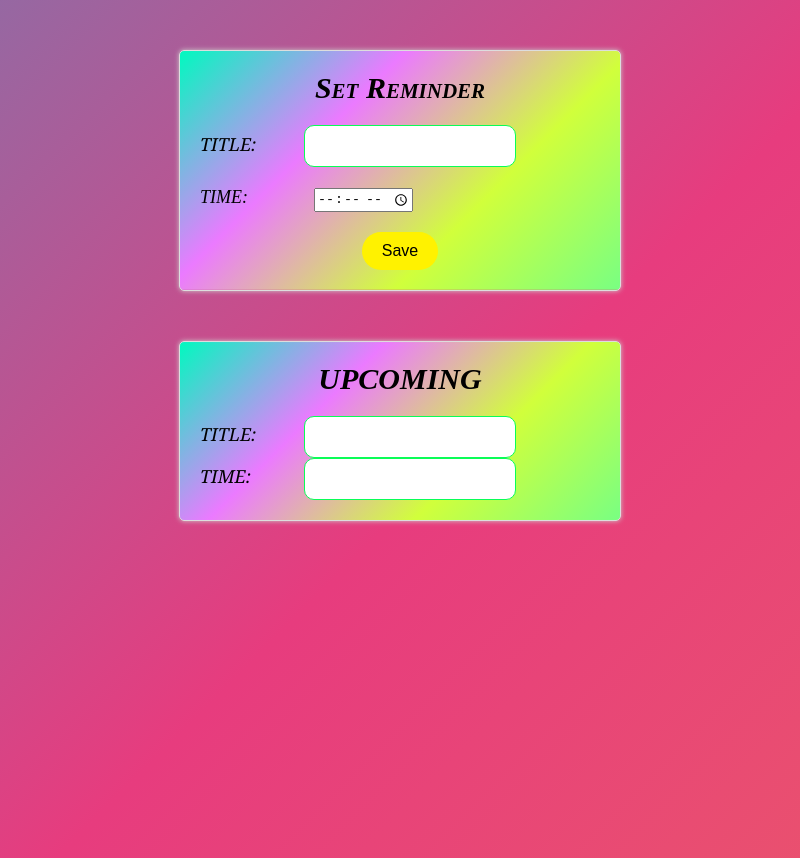
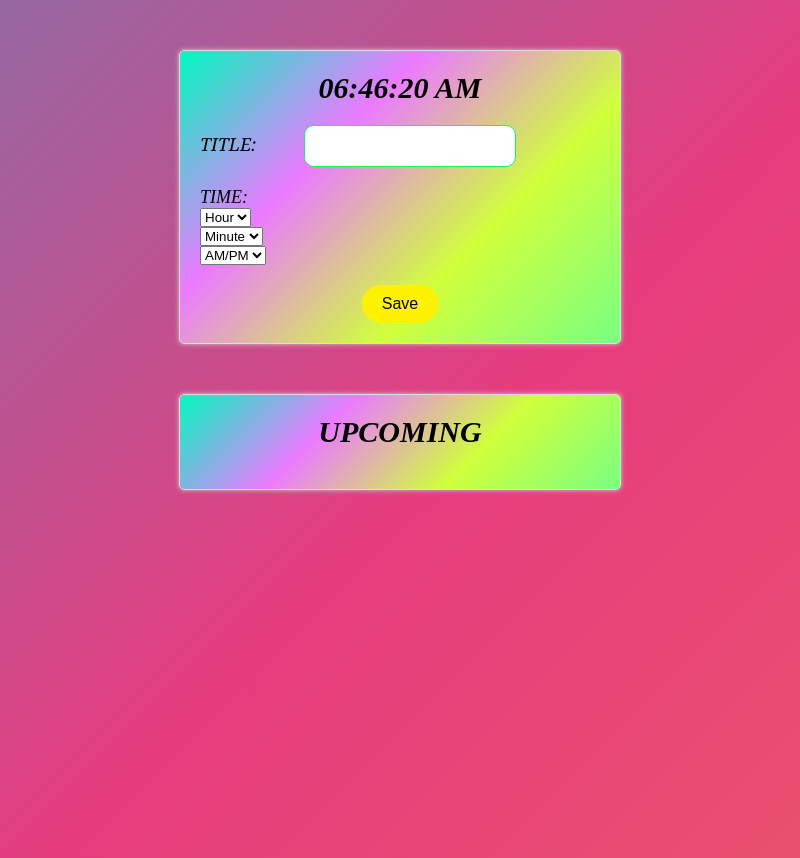
Before and after one commit to dev221b/Electron_Hacknight, an Electron app: page index.html in a window 800 px wide. Drawn offline with Linux system fonts and the light colour scheme.

Commit message:
Reminder implemented

```diff
--- a/index.html
+++ b/index.html
@@ -1,40 +1,99 @@
 <!DOCTYPE html>
 <html>
+  <head>
+    <meta charset="UTF-8">
+    <!-- https://developer.mozilla.org/en-US/docs/Web/HTTP/CSP -->
+    <meta http-equiv="Content-Security-Policy" content="default-src 'self'; script-src 'self'">
+    <link rel="stylesheet" href="style.css">
+    <title>NotiKuttan</title>
+  </head>
+  <!-- <body>
+    <h1>00:00:00 AM</h1>
+    <div class="content">
 
-<head>
-    <title>NotiKuttan</title>
-    <link rel="stylesheet" type="text/css" href="style.css">
-</head>
+      <div class="column">
+        <select>
+          <option value="Hour" selected hidden>Hour</option>
+        </select>
+      </div>
 
-<body>
+      <div class="column">
+        <select>
+          <option value="Minute" selected hidden>Minute</option>
+        </select>
+      </div>
+
+      <div class="column">
+        <select>
+          <option value="AM/PM" selected hidden>AM/PM</option>
+        </select>
+      </div>
+
+      <button>Save</button>
+    </div>
+
+    <div class="upcoming">
+      <h2></h2>
+    </div>
+
+
+    <script src="./renderer.js"></script>
+  </body> -->
+
+
+  <body>
     <div class="notifier">
-        <h1>Set Reminder</h1>
+        <h1>Set Reminder</h1> <!--this is being overwritten by the current time atm for convenience, should change later-->
         <div class="input-group1">
             <label for="time">TITLE:</label>
-            <input type="text" id="text" name="text">
+            <input type="text" id="title" name="text">
         </div>
         <div class="input-group">
             <label for="time">TIME:</label>
-            <input type="time" id="time" name="time">
+            <!-- <input type="time" id="time" name="time"> -->
+            <div class="column">
+              <select>
+                <option value="Hour" selected hidden>Hour</option>
+              </select>
+            </div>
+
+            <div class="column">
+              <select>
+                <option value="Minute" selected hidden>Minute</option>
+              </select>
+            </div>
+
+            <div class="column">
+              <select>
+                <option value="AM/PM" selected hidden>AM/PM</option>
+              </select>
+            </div>
         </div>
         <div class="button-group">
             <button class="btn-save">Save</button>
         </div>
     </div>
-    <div class="notifier">
+    <div class="notifier" id="upcoming">
         <h1>UPCOMING</h1>
-        <div class="input-group1">
-            <label for="time">TITLE:</label>
-            <input type="text" id="text" name="text">
-        </div>
+        <!-- <div class="input-group2"> -->
+            <!-- <label for="time">TITLE:</label>
+            <input type="text" id="text" name="text"> -->
+            <!-- <h3>Do laundry</h3>
+            <h3>7:00</h3>
+            <button class="btn-delete">Delete</button>
+        </div> -->
 
-        <div class="input-group1">
-            <label for="time">TIME:</label>
-            <input type="text" id="text" name="text">
-        </div>
+        <!-- <div class="input-group2"> -->
+            <!-- <label for="time">TIME:</label>
+            <input type="text" id="text" name="text"> -->
+            <!-- <h3>Birthday Party</h3>
+            <h3>12:00</h3>
+            <button class="btn-delete">Delete</button>
+        </div> -->
 
 
     </div>
+
+    <script src="./renderer.js"></script>
 </body>
-
 </html>
```
